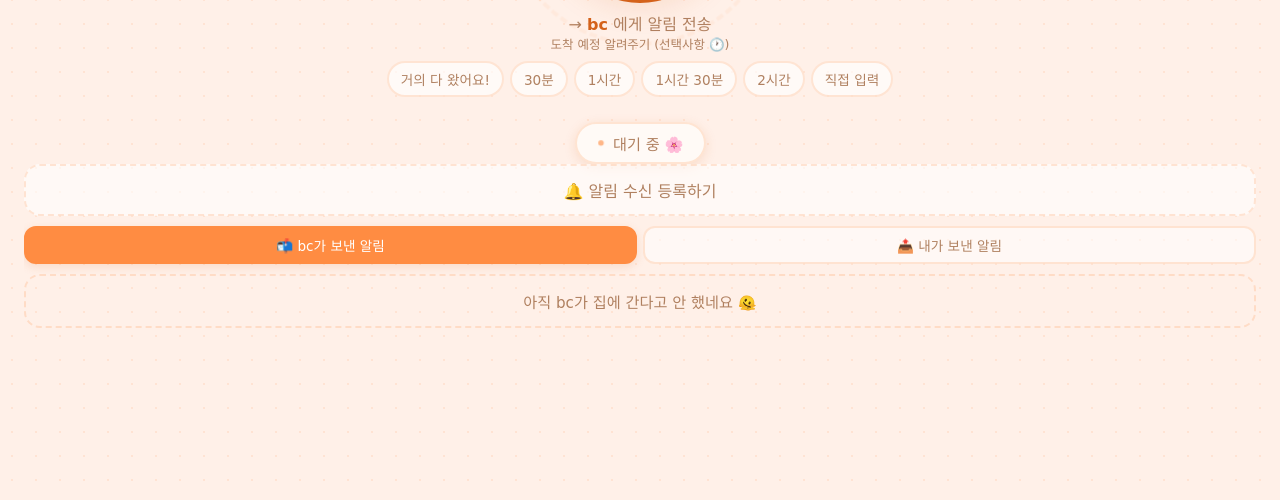
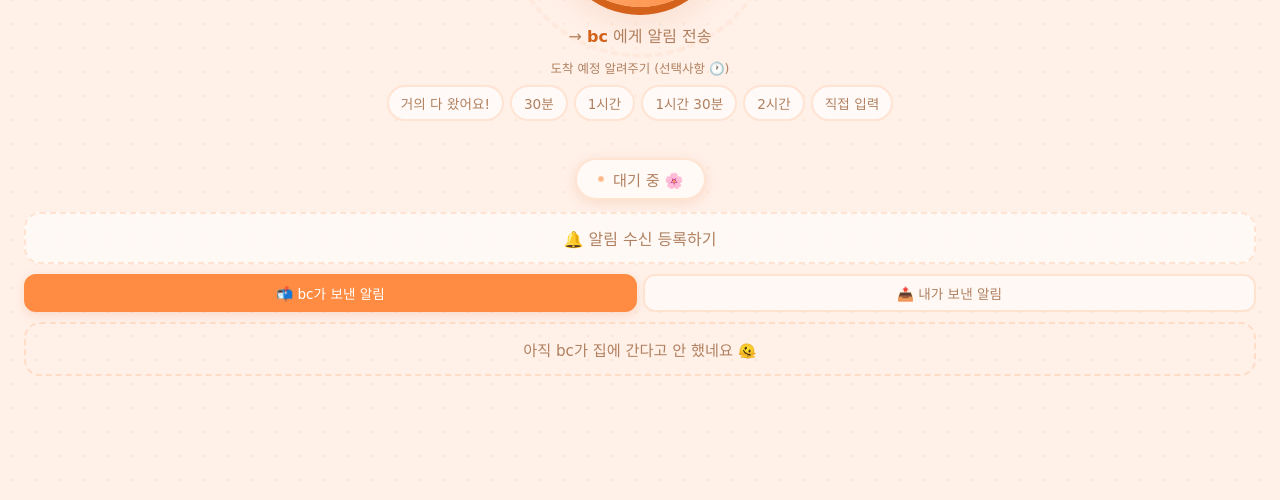
Before and after one commit to parkbc0311/safe_yjbc, a plain HTML site: page public/yj.html in a window 1280 px wide. Shown: the part 300-800 px from the top of the page. Drawn offline with Linux system fonts and the light colour scheme; no server answers; a web font is replaced by a local one.

Commit message:
Dev_1.32

```diff
--- a/public/yj.html
+++ b/public/yj.html
@@ -30,12 +30,15 @@
       --shadow: rgba(212,98,26,0.15);
     }
 
-    html, body {
-      height: 100%; width: 100%;
+    html {
+      height: 100%;
+    }
+    body {
+      min-height: 100%;
+      width: 100%;
       background: var(--peach);
       color: var(--ink);
       font-family: 'Noto Sans KR', sans-serif;
-      overflow: hidden;
     }
 
     body {
@@ -43,12 +46,10 @@
       flex-direction: column;
       align-items: center;
       justify-content: flex-start;
-      padding: env(safe-area-inset-top, 48px) 24px 0;
+      padding: env(safe-area-inset-top, 48px) 24px env(safe-area-inset-bottom, 24px);
       position: relative;
-      height: 100dvh;
-      overflow-x: hidden;
-      overflow-y: auto;
-        }
+      gap: 12px;
+    }
 
     /* Dotted background pattern */
     body::before {
@@ -355,13 +356,9 @@
     .bottom-area {
       z-index: 1;
       width: 100%;
-      flex: 1 1 0;
-      min-height: 0;
       display: flex;
       flex-direction: column;
       gap: 10px;
-      overflow: hidden;
-      padding-bottom: env(safe-area-inset-bottom, 20px);
       animation: bounceIn 1s 0.3s cubic-bezier(0.34,1.56,0.64,1) both;
     }
 
@@ -392,18 +389,12 @@
       box-shadow: 0 3px 10px var(--shadow);
     }
 
-    /* 로그 스크롤 영역 */
+    /* 로그 영역 */
     .log-scroll {
-      flex: 1 1 0;
-      min-height: 0;
-      overflow-y: auto;
-      -webkit-overflow-scrolling: touch;
       display: flex;
       flex-direction: column;
       gap: 8px;
-      padding-bottom: 8px;
     }
-    .log-scroll::-webkit-scrollbar { display: none; }
 
     .reg-btn {
       width: 100%;
@@ -953,7 +944,7 @@
       }
     }
 
-    window.onPressEnd = function() {
+    const onPressEnd = window.onPressEnd = function() {
       if (!isPressed) return;
       if (emergencyFired) return; // 긴급 완료 직후 중복 방지
 
```
Also changed, not shown: public/bc.html (+6 -12 lines).
